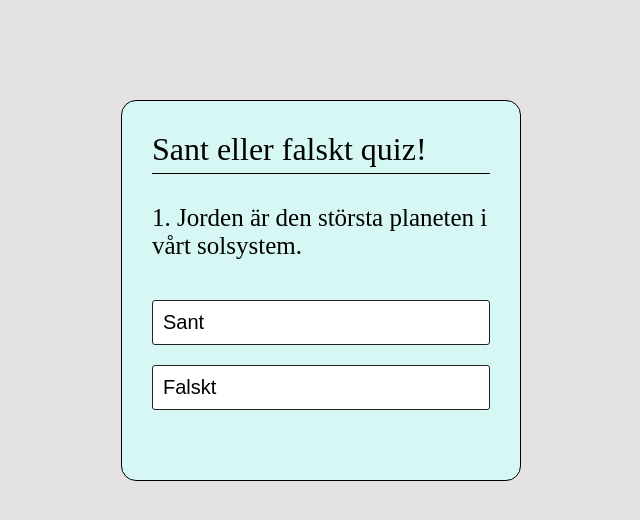
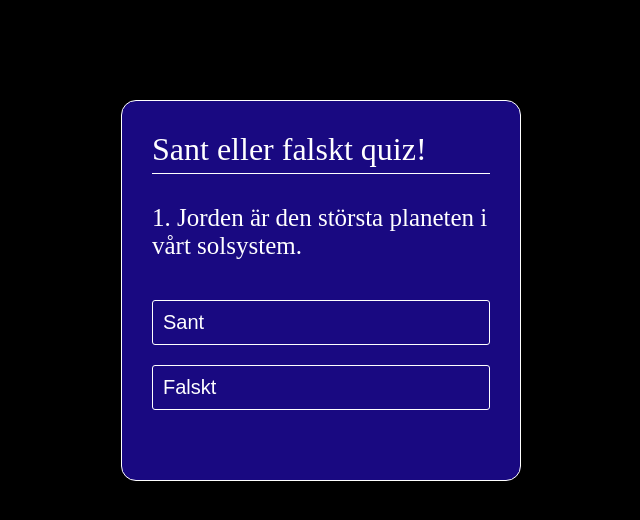
Before and after one commit to Ando-FEND/Quiz-uppgift, a plain HTML site: page index.html in a window 1280 px wide. Shown: the whole page, without its empty margins (319-959 px from the left). Drawn offline with Linux system fonts and the light colour scheme.

Commit message:
La till Root och Mörktläge för att försöka lösa darkmode, ändrade alla colors i varje grej till respektiv VAR, vet att jag kunde gjort detta med faktiska variabler också men är lite stressad :)

```diff
--- a/index.html
+++ b/index.html
@@ -7,7 +7,7 @@
     <link rel="stylesheet" href="index.css">
     <script src="script.js" defer></script>
 </head>
-<body>
+<body class="mörktläge">
     <div class="quiz">
         <h1>Sant eller falskt quiz!</h1>
         <div class="container">
--- a/index.scss
+++ b/index.scss
@@ -1,23 +1,40 @@
+:root{
+    --base-color: white;
+    --base-variant: white;
+    --text-color:black;
+    --primary-color:rgb(52, 52, 191);
+    --accent-color:rgb(76, 76, 231);
+    --border-color:black;
+}
+.mörktläge{
+    --base-color:rgb(0, 0, 0);
+    --base-variant: rgb(25, 9, 129);
+    --text-color:rgb(255, 255, 255);
+    --primary-color:rgb(52, 52, 191);
+    --accent-color:rgb(76, 76, 231);
+    --border-color:white;
+}
 * {
     margin: 0;
     padding:0;
     box-sizing: border-box;
 }
+
 body{
-    background-color: rgb(228, 226, 226);
+    background-color: var(--base-color);
     .quiz{
-        background: rgb(215, 247, 245);
+        background: var(--base-variant);
         width: 90%;
         max-width: 400px;
         margin: 100px auto 0px;
         border-radius: 15px;
         padding: 30px;
-        border: 1px solid black;
+        border: 1px solid var(--border-color);
     }
      h1{
-        color: black;
+        color: var(--text-color);
         font-weight: 100;
-        border-bottom: 1px solid black;
+        border-bottom: 1px solid var(--border-color);
         padding-bottom: 5px;
     }
     .container {
@@ -27,16 +44,16 @@ body{
         }
         h2{
             font-size: 25px;
-            color: black;
+            color: var(--text-color);
             font-weight: 100;
             padding-bottom: 30px;
         }
     }
     .knapp{
-        background-color: #fff;
-        color: black;
+        background-color: var(--base-variant);
+        color: var(--text-color);
         width: 100%;
-        border: 1px solid #222;
+        border: 1px solid var(--border-color);
         padding: 10px;
         margin: 10px 0px;
         text-align: left;
@@ -46,15 +63,15 @@ body{
         font-size: 20px;
     }
     .knapp:hover:not([disabled]){
-        background-color: #585555;
+        background-color: #000000;
         color: #fff;
     }
     .knapp:disabled{
         cursor: no-drop;
     }
     #nästa-knapp{
-        background: rgb(228, 226, 226);
-        color: black;
+        background: var(--base-variant);
+        color: var(--text-color);
         width: 150px;
         border:0;
         padding: 10px;
--- a/script.js
+++ b/script.js
@@ -79,7 +79,7 @@ function startQuiz(){
     currentQuestionIndex = 0;
     score = 0;
     nextButton.innerHTML = "Nästa fråga";
-    questionElement.style.color = "black";
+    questionElement.style.color = "var(--text-color)";
     showQuestion();
 }
 function showQuestion(){
```
Also changed, not shown: index.css, 1 other file.
